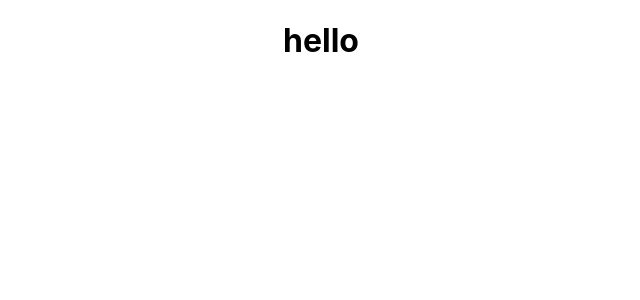
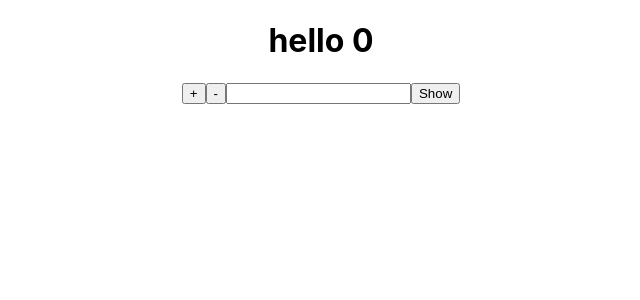
Before and after one commit to vikhulei/test_redux_counter, a React (Create React App) app: page / in a window 1280 px wide. Shown: the top 300 px of the page, without its empty margins (319-959 px from the left). Built offline with nearby package versions, Linux system fonts and the light colour scheme.

Commit message:
counter done in redux

```diff
--- a/src/App.js
+++ b/src/App.js
@@ -1,10 +1,23 @@
 import './App.css';
+import {useSelector, useDispatch} from "react-redux"
+import {increment} from "./actions/action"
+import {decrement} from "./actions/action"
 
 function App() {
 
+const counter = useSelector(state => state)
+const dispatch = useDispatch()
+let inpt = "gfgf"
+let show
+
 return (
   <div className="App">
-    <h1>hello</h1>
+    <h1>hello {counter}</h1>
+    <button onClick={() => dispatch(increment())}>+</button>
+    <button onClick={() => dispatch(decrement())}>-</button>
+    <input type="text" ref={val => inpt = val}></input>
+    <button onClick={() => { alert(inpt.value) }}>Show</button>
+    <p>{inpt.value}</p>
   </div>
 );
 }
--- /dev/null
+++ b/src/actions/action.js
@@ -0,0 +1,7 @@
+export const increment = () => {
+    return {type: "INCREMENT"}
+}
+
+export const decrement = () => {
+    return {type: "DECREMENT"}
+}
--- a/src/index.js
+++ b/src/index.js
@@ -2,10 +2,20 @@ import React from 'react';
 import ReactDOM from 'react-dom';
 import './index.css';
 import App from './App';
+import {createStore} from "redux"
+import counterReducer from './reducers/counterReducer';
+import {Provider} from "react-redux"
+
+
+const store = createStore(counterReducer)
+
+//window.__REDUX_DEVTOOLS_EXTENSION__ && window.__REDUX_DEVTOOLS_EXTENSION__()
 
 ReactDOM.render(
   <React.StrictMode>
+    <Provider store = {store}>
       <App />
+    </Provider>
   </React.StrictMode>,
   document.getElementById('root')
 );
--- a/src/index copy.js
+++ b/src/index_copy.js
@@ -2,7 +2,7 @@ import React from 'react';
 import ReactDOM from 'react-dom';
 import './index.css';
 import App from './App';
-import {createStore, combineReducers} from "redux";
+import {createStore} from "redux";
 import allReducers from "./reducers/index"
 import {Provider} from "react-redux"
 
@@ -11,7 +11,7 @@ const store = createStore(allReducers, window.__REDUX_DEVTOOLS_EXTENSION__ && wi
 
 ReactDOM.render(
   <React.StrictMode>
-    <Provider store={store}>
+    <Provider store = {store}>
       <App />
     </Provider>
   </React.StrictMode>,
--- /dev/null
+++ b/src/reducers/counterReducer.js
@@ -0,0 +1,14 @@
+const counterReducer = (state = 0, action) => {
+    switch(action.type) {
+        case "INCREMENT":
+            return state + 1
+            break
+        case "DECREMENT":
+            return state - 1
+            break
+        default:
+            return state
+    }
+}
+
+export default counterReducer
--- a/src/reducers copy/counter.js
+++ b/src/reducers_copy/counter.js
@@ -11,4 +11,4 @@ const counterReducer = (state = 0, action) => {
     }
 }
 
-export default counterReducer;
+export default counterReducer
```
Also changed, not shown: src/App_copy.js (renamed from src/App copy.js, +5 -2 lines), src/actions_copy/index.js (renamed from src/actions copy/index.js), src/reducers_copy/index.js (renamed from src/reducers copy/index.js), src/reducers_copy/isLogged.js (renamed from src/reducers copy/isLogged.js).
